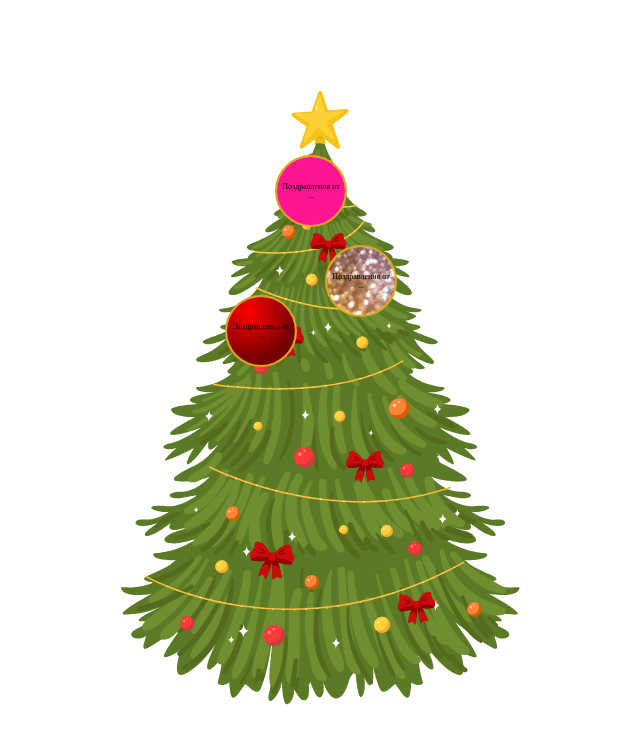
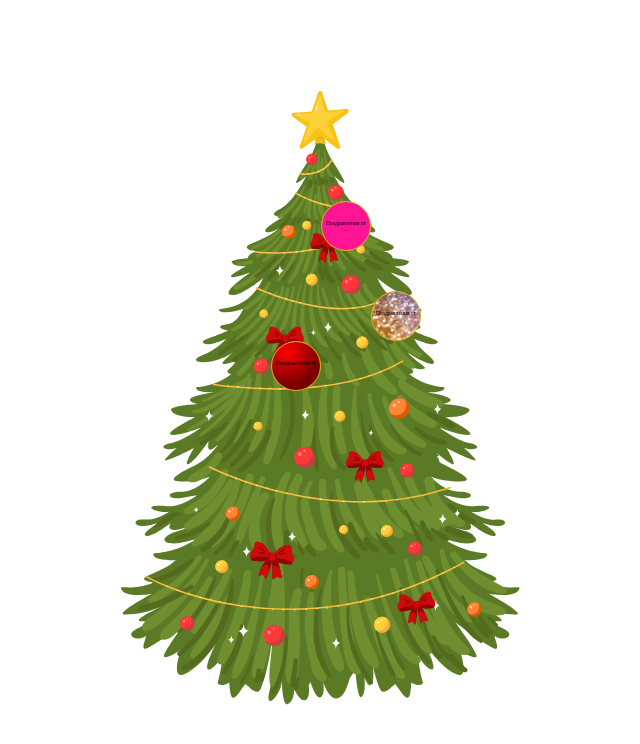
Before and after one commit to JuliaMuk/christmas-tree, a plain HTML site: page index.html in a window 1280 px wide. Shown: the whole page, without its empty margins (319-959 px from the left). Drawn offline with Linux system fonts and the light colour scheme.

Commit message:
Add files via upload

```diff
--- /dev/null
+++ b/css/ball1.css
@@ -0,0 +1,10 @@
+.ball1 {
+    top: 150px;
+    left: 50px;
+    background-color: gold;
+}
+
+.ball1::after {
+    content: "Поздравления от ...";
+    background: radial-gradient(circle farthest-side at 32% 22%, rgba(255, 0, 0, 1) 0%, rgba(118, 0, 0, 1) 88.8%);
+}
--- a/css/style.css
+++ b/css/style.css
@@ -25,8 +25,8 @@ html {
   width: 400px;
 }
 .ball {
-  width: 180px;
-  height: 180px;
+  width: 250px;
+  height: 250px;
   border-radius: 50%;
   background-color: gold;
   display: flex;
@@ -37,9 +37,9 @@ html {
   text-align: center;
   border: 5px solid goldenrod;
   position: absolute;
-  font-size: 20px;
+  font-size: 28px;
   transform-style: preserve-3d;
-  transform: scale(0.4) rotateX(180deg);
+  transform: scale(0.2) rotateX(180deg);
   transition: 1s;
 }
 
@@ -52,7 +52,6 @@ html {
   width: 100%;
   height: 100%;
   border-radius: 50%;
-  background: radial-gradient(circle farthest-side at 32% 22%, rgba(255, 0, 0, 1) 0%, rgba(118, 0, 0, 1) 88.8%);
   transform: rotateX(180deg);
   backface-visibility: hidden;
   justify-content: center;
@@ -80,7 +79,9 @@ html {
   background-color: gold;
 
 }
-
+.ball1::after{
+  background: radial-gradient(circle farthest-side at 32% 22%, rgba(255, 0, 0, 1) 0%, rgba(118, 0, 0, 1) 88.8%);
+}
 .ball2::after {
   background: url(../img/fon1.avif) no-repeat;
 }
@@ -93,8 +94,8 @@ html {
 /*-------------------------------------------*/
 
 .zoom {
-  top: 30%;
-  left: 27%;
+  top: 5%;
+  left: 17%;
   transform: scale(1) rotateX(180deg);
   z-index: 100;
 }
--- a/js/script.js
+++ b/js/script.js
@@ -6,7 +6,7 @@ balls.forEach((ball)=>{
         ball.classList.add("zoom")
         setTimeout(()=>{
             ball.classList.add("show")
-        }, 3000)
+        }, 2000)
     })
 })
 
```
Also changed, not shown: ball1.html (added, +17 -0 lines).
